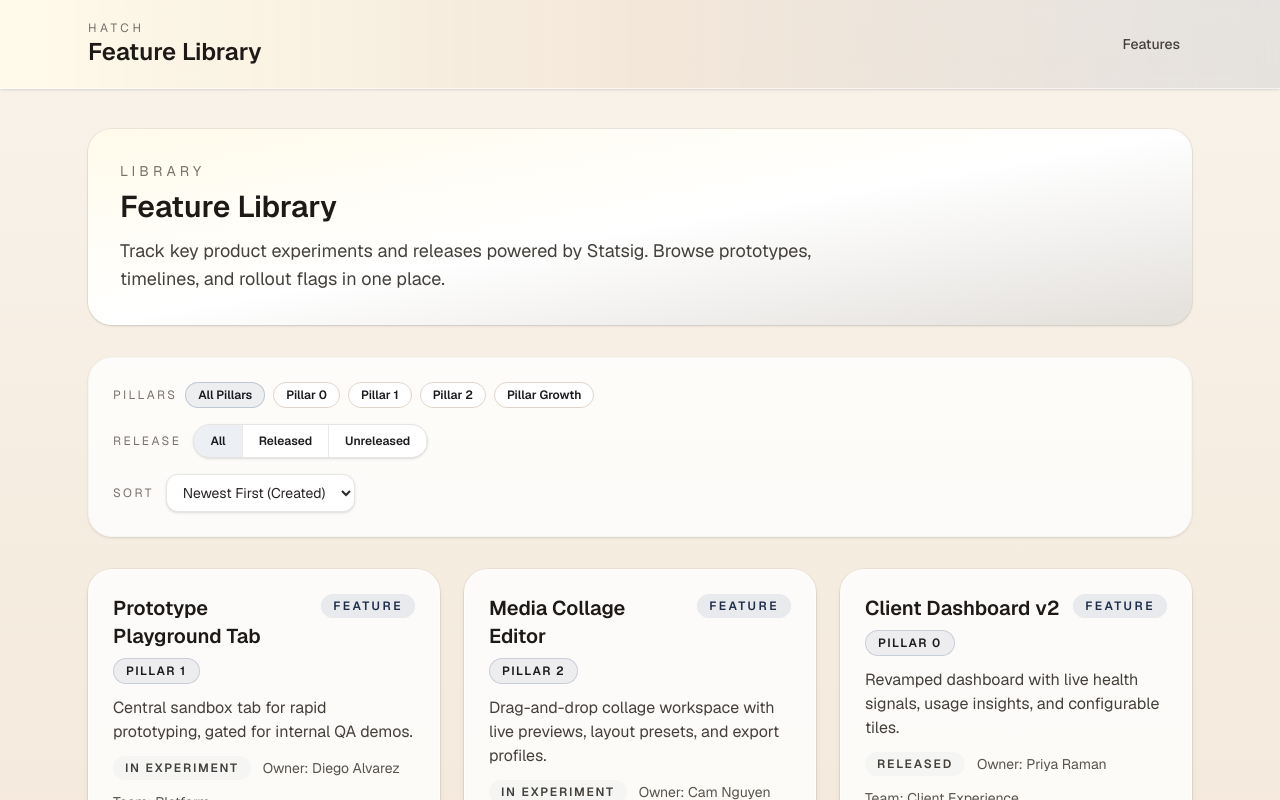
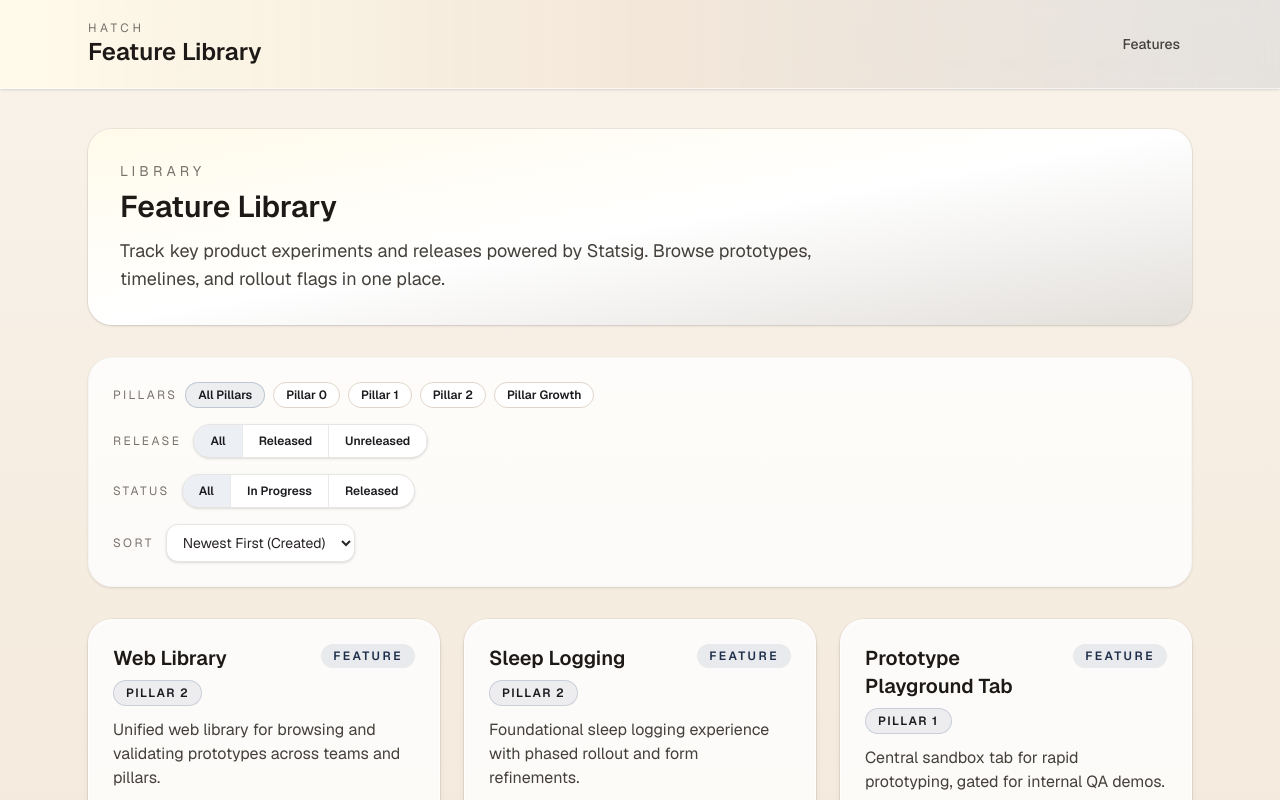
Before and after one commit to hatch-baby/web-prototype, a Next.js app: page /features in a window 1280 px wide. Shown: the top 800 px of the page. Built offline with nearby package versions, Linux system fonts and the light colour scheme.

Commit message:
Updated architecture and added entries to feature list

```diff
--- /dev/null
+++ b/addStatsigFlagToFeature.ts
@@ -0,0 +1,24 @@
+import { featureRepo } from "@/lib/features/repo";
+import type { StatsigFlagRef } from "@/lib/features/types";
+
+// Dev repro script to append a Statsig flag to a feature.
+// Run with: bun addStatsigFlagToFeature.ts
+
+const targetFeatureId = "sleep-logging";
+
+const newFlag: StatsigFlagRef = {
+  name: "web_dev_test",
+  isExperiment: true,
+  isFeatureGate: false,
+  url: "https://console.statsig.com/0JEh0qdbLTd3W81GsLZa4/experiments/web_dev_test/results",
+};
+
+const feature = featureRepo.addStatsigFlag(targetFeatureId, newFlag);
+
+if (feature) {
+  console.log(`Added Statsig flag ${newFlag.name} to feature ${feature.title}`);
+  console.log("Updated flags:", feature.statsigFlags.map((f) => f.name));
+} else {
+  console.error(`Feature with id '${targetFeatureId}' not found.`);
+  process.exitCode = 1;
+}
--- a/app/features/[id]/page.tsx
+++ b/app/features/[id]/page.tsx
@@ -3,6 +3,9 @@ import { notFound } from "next/navigation";
 import { features } from "@/lib/features/data";
 import type { Feature } from "@/lib/features/types";
 import { colors } from "@/lib/theme";
+
+const statusLabel = (status: Feature["status"]) =>
+  status === "released" ? "Released" : "In Progress";
 
 const formatDate = (date: string) =>
   new Date(date).toLocaleDateString(undefined, {
@@ -39,7 +42,7 @@ export default async function FeatureDetailPage({ params }: PageProps) {
           <p className="mt-2 text-stone-700">{feature.description}</p>
           <div className="mt-3 flex flex-wrap gap-3 text-sm text-stone-700">
             <span className="rounded-full bg-stone-100 px-3 py-1 text-xs font-semibold uppercase tracking-[0.15em] text-stone-700">
-              {feature.status}
+              {statusLabel(feature.status)}
             </span>
             <span
               className="rounded-full px-3 py-1 text-xs font-semibold uppercase tracking-[0.12em]"
--- a/app/features/page.tsx
+++ b/app/features/page.tsx
@@ -2,7 +2,7 @@
 
 import { FeatureCard } from "@/components/FeatureCard";
 import { useFeatureStore } from "@/lib/features/store";
-import type { ReleasedFilter, SortOption } from "@/lib/features/store";
+import type { ReleasedFilter, SortOption, FeatureStatusFilter } from "@/lib/features/store";
 import type { Pillar } from "@/lib/features/types";
 import { colors } from "@/lib/theme";
 
@@ -11,9 +11,11 @@ export default function FeatureListPage() {
     filteredAndSortedFeatures,
     selectedPillars,
     releasedFilter,
+    statusFilter,
     sortOption,
     setSelectedPillars,
     setReleasedFilter,
+    setStatusFilter,
     setSortOption,
   } = useFeatureStore();
 
@@ -29,6 +31,12 @@ export default function FeatureListPage() {
     { label: "All", value: "all" },
     { label: "Released", value: "released" },
     { label: "Unreleased", value: "unreleased" },
+  ];
+
+  const statusOptions: { label: string; value: FeatureStatusFilter }[] = [
+    { label: "All", value: "all" },
+    { label: "In Progress", value: "in_progress" },
+    { label: "Released", value: "released" },
   ];
 
   const sortOptions: { label: string; value: SortOption }[] = [
@@ -115,6 +123,31 @@ export default function FeatureListPage() {
 
         <div className="flex flex-wrap items-center gap-3">
           <span className="text-xs uppercase tracking-[0.2em] text-stone-500">
+            Status
+          </span>
+          <div className="flex overflow-hidden rounded-full border border-stone-200 bg-white shadow-sm">
+            {statusOptions.map((opt, idx) => {
+              const active = statusFilter === opt.value;
+              return (
+                <button
+                  key={opt.value}
+                  onClick={() => setStatusFilter(opt.value)}
+                  className="px-4 py-2 text-xs font-semibold transition"
+                  style={{
+                    backgroundColor: active ? `${colors.primary}18` : "transparent",
+                    color: colors.textPrimary,
+                    borderRight: idx === statusOptions.length - 1 ? "none" : "1px solid #eaeaea",
+                  }}
+                >
+                  {opt.label}
+                </button>
+              );
+            })}
+          </div>
+        </div>
+
+        <div className="flex flex-wrap items-center gap-3">
+          <span className="text-xs uppercase tracking-[0.2em] text-stone-500">
             Sort
           </span>
           <select
--- a/components/FeatureCard.tsx
+++ b/components/FeatureCard.tsx
@@ -12,6 +12,9 @@ const formatDate = (date: string) =>
     day: "numeric",
     year: "numeric",
   });
+
+const statusLabel = (status: Feature["status"]) =>
+  status === "released" ? "Released" : "In Progress";
 
 export function FeatureCard({ feature }: Props) {
   return (
@@ -43,7 +46,7 @@ export function FeatureCard({ feature }: Props) {
 
       <div className="mt-3 flex flex-wrap items-center gap-3 text-sm text-stone-700">
         <span className="rounded-full bg-stone-100 px-3 py-1 text-xs font-semibold uppercase tracking-[0.15em] text-stone-700">
-          {feature.status}
+          {statusLabel(feature.status)}
         </span>
         <span className="text-stone-600">Owner: {feature.owner}</span>
         <span className="text-stone-600">Team: {feature.team}</span>
--- a/lib/features/data.ts
+++ b/lib/features/data.ts
@@ -25,7 +25,7 @@ export const features: Feature[] = [
     dateReleased: "2024-03-04",
     owner: "Lorraine",
     team: "Health Insights",
-    status: "Released",
+    status: "released",
     pillar: "Pillar 1",
   },
   {
@@ -57,7 +57,7 @@ export const features: Feature[] = [
     dateReleased: "2024-02-26",
     owner: "Jason Zurita",
     team: "Activation",
-    status: "Released",
+    status: "released",
     pillar: "Pillar Growth",
   },
   {
@@ -84,7 +84,7 @@ export const features: Feature[] = [
     dateReleased: "2024-04-08",
     owner: "Priya Raman",
     team: "Client Experience",
-    status: "Released",
+    status: "released",
     pillar: "Pillar 0",
   },
   {
@@ -110,7 +110,7 @@ export const features: Feature[] = [
     dateReleased: "2024-04-15",
     owner: "Cam Nguyen",
     team: "Creation",
-    status: "In Experiment",
+    status: "in_progress",
     pillar: "Pillar 2",
   },
   {
@@ -142,7 +142,7 @@ export const features: Feature[] = [
     dateReleased: "2024-03-22",
     owner: "Mina Patel",
     team: "Activation",
-    status: "Released",
+    status: "released",
     pillar: "Pillar Growth",
   },
   {
@@ -168,7 +168,7 @@ export const features: Feature[] = [
     dateReleased: "2024-04-26",
     owner: "Diego Alvarez",
     team: "Platform",
-    status: "In Experiment",
+    status: "in_progress",
     pillar: "Pillar 1",
   },
   {
@@ -194,7 +194,40 @@ export const features: Feature[] = [
     dateReleased: "2024-02-05",
     owner: "Noor Hassan",
     team: "Insights",
-    status: "Released",
+    status: "released",
     pillar: "Pillar 0",
   },
+  {
+    id: "sleep-logging",
+    title: "Sleep Logging",
+    description:
+      "Foundational sleep logging experience with phased rollout and form refinements.",
+    webUrl: "https://raz-web-prototype.vercel.app/",
+    statsigFlags: [
+      {
+        name: "sleep_logging_brief_enabled",
+        isExperiment: false,
+        isFeatureGate: true,
+        url: "https://console.statsig.com/0JEh0qdbLTd3W81GsLZa4/gates/sleep_logging_brief_enabled",
+      },
+    ],
+    dateCreated: "2024-04-18",
+    owner: "Amira Sol",
+    team: "Health Insights",
+    status: "in_progress",
+    pillar: "Pillar 2",
+  },
+  {
+    id: "web-library",
+    title: "Web Library",
+    description:
+      "Unified web library for browsing and validating prototypes across teams and pillars.",
+    webUrl: "https://thad-vercel-test-d84y.vercel.app/",
+    statsigFlags: [],
+    dateCreated: "2024-05-12",
+    owner: "Team Web",
+    team: "Platform",
+    status: "in_progress",
+    pillar: "Pillar 2",
+  },
 ];
--- /dev/null
+++ b/lib/features/repo.ts
@@ -0,0 +1,41 @@
+import { features as seed } from "./data";
+import type { Feature, StatsigFlagRef } from "./types";
+
+export class FeatureRepo {
+  private features: Feature[];
+
+  constructor(initialFeatures: Feature[]) {
+    this.features = [...initialFeatures];
+  }
+
+  getAll(): Feature[] {
+    return [...this.features];
+  }
+
+  getById(id: string): Feature | undefined {
+    return this.features.find((f) => f.id === id);
+  }
+
+  add(feature: Feature): Feature {
+    this.features = [...this.features, feature];
+    return feature;
+  }
+
+  update(feature: Feature): Feature {
+    this.features = this.features.map((f) => (f.id === feature.id ? feature : f));
+    return feature;
+  }
+
+  addStatsigFlag(featureId: string, flag: StatsigFlagRef): Feature | undefined {
+    const existing = this.getById(featureId);
+    if (!existing) return undefined;
+    const updated: Feature = {
+      ...existing,
+      statsigFlags: [...existing.statsigFlags, flag],
+    };
+    this.update(updated);
+    return updated;
+  }
+}
+
+export const featureRepo = new FeatureRepo(seed);
--- a/lib/features/store.ts
+++ b/lib/features/store.ts
@@ -1,11 +1,12 @@
 "use client";
 
 import { useMemo, useState } from "react";
-import { features as initialFeatures } from "./data";
+import { featureRepo } from "./repo";
 import type { Feature, Pillar } from "./types";
 
 export type ReleasedFilter = "all" | "released" | "unreleased";
 export type SortOption = "created_desc" | "created_asc" | "title_asc" | "title_desc";
+export type FeatureStatusFilter = "all" | "in_progress" | "released";
 
 const sortFeatures = (items: Feature[], sort: SortOption) => {
   const sorted = [...items];
@@ -35,32 +36,58 @@ const filterFeatures = (
   items: Feature[],
   selectedPillars: Pillar[],
   releasedFilter: ReleasedFilter,
+  statusFilter: FeatureStatusFilter,
 ) => {
   let result = [...items];
+
+   // status filter
+  if (statusFilter !== "all") {
+    result = result.filter((f) => f.status === statusFilter);
+  }
+
   if (selectedPillars.length > 0) {
     result = result.filter((f) => selectedPillars.includes(f.pillar));
   }
   if (releasedFilter === "released") {
-    result = result.filter((f) => Boolean(f.dateReleased));
+    result = result.filter((f) => f.status === "released");
   } else if (releasedFilter === "unreleased") {
-    result = result.filter((f) => !f.dateReleased);
+    result = result.filter((f) => f.status !== "released");
   }
   return result;
 };
 
 export function useFeatureStore() {
-  const [features] = useState<Feature[]>(initialFeatures);
+  const [features, setFeatures] = useState<Feature[]>(featureRepo.getAll());
   const [selectedPillars, setSelectedPillars] = useState<Pillar[]>([]);
   const [releasedFilter, setReleasedFilter] = useState<ReleasedFilter>("all");
   const [sortOption, setSortOption] = useState<SortOption>("created_desc");
+  const [statusFilter, setStatusFilter] = useState<FeatureStatusFilter>("all");
+
+  const refresh = () => setFeatures(featureRepo.getAll());
+
+  const addStatsigFlag = (featureId: string, flag: Parameters<typeof featureRepo.addStatsigFlag>[1]) => {
+    const updated = featureRepo.addStatsigFlag(featureId, flag);
+    if (updated) refresh();
+    return updated;
+  };
+
+  const addFeature = (feature: Feature) => {
+    featureRepo.add(feature);
+    refresh();
+  };
+
+  const updateFeature = (feature: Feature) => {
+    featureRepo.update(feature);
+    refresh();
+  };
 
   const filteredAndSortedFeatures = useMemo(
     () =>
       sortFeatures(
-        filterFeatures(features, selectedPillars, releasedFilter),
+        filterFeatures(features, selectedPillars, releasedFilter, statusFilter),
         sortOption,
       ),
-    [features, selectedPillars, releasedFilter, sortOption],
+    [features, selectedPillars, releasedFilter, statusFilter, sortOption],
   );
 
   return {
@@ -68,9 +95,14 @@ export function useFeatureStore() {
     selectedPillars,
     releasedFilter,
     sortOption,
+    statusFilter,
     setSelectedPillars,
     setReleasedFilter,
     setSortOption,
+    setStatusFilter,
+    addStatsigFlag,
+    addFeature,
+    updateFeature,
     filteredAndSortedFeatures,
   };
 }
--- a/lib/features/types.ts
+++ b/lib/features/types.ts
@@ -8,7 +8,7 @@ export type Feature = {
   description: string;
   owner: string;
   team: string;
-  status: "In Discovery" | "In Experiment" | "Released";
+  status: FeatureStatus;
   pillar: Pillar;
 };
 
@@ -19,6 +19,8 @@ export type StatsigFlagRef = {
   url?: string;
 };
 
+export type FeatureStatus = "in_progress" | "released";
+
 export type Pillar =
   | "Pillar 0"
   | "Pillar 1"
```
